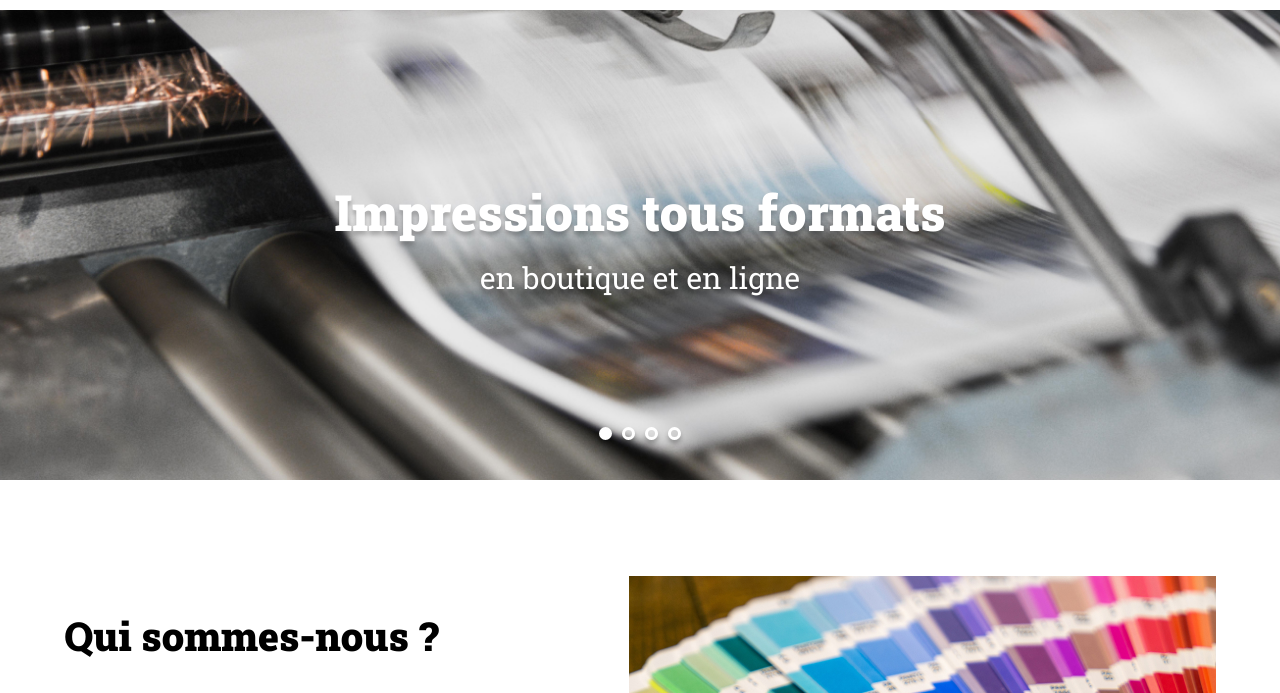
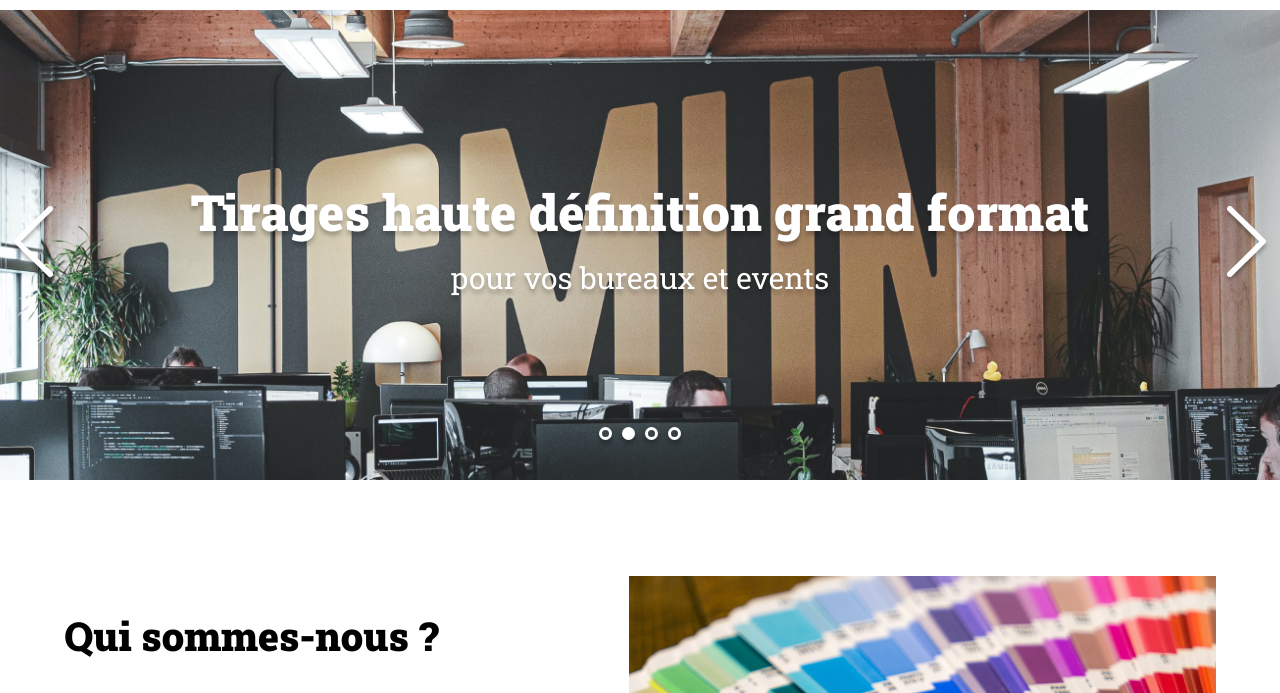
Before and after one commit to Moulay-E/project5, a plain HTML site: page index.html in a window 1280 px wide. Shown: the part 91-784 px from the top of the page. Drawn offline with Linux system fonts and the light colour scheme.

Commit message:
add btn previous and next in js, clean code too

```diff
--- a/assets/script.js
+++ b/assets/script.js
@@ -17,7 +17,72 @@ const slides = [
 	}
 ]
 
-function slideActive(){
-	let currentSlide = 0;
-  let intervalId;
+const bannerImg = document.querySelector('.banner-img');
+const bannerTagline = document.querySelector('#banner p');
+const dots = document.querySelectorAll('.dot');
+const arrow_rigth = document.querySelector('.arrow_right');
+const arrow_left = document.querySelector('.arrow_left');
+
+let currentSlide = 0;
+let intervalId;
+
+function showSlide(slideIndex) {
+  bannerImg.src = "./assets/images/slideshow/" + slides[slideIndex].image;
+  bannerTagline.innerHTML = slides[slideIndex].tagLine;
+  bannerImg.classList.add('active');
+  bannerTagline.classList.add('active');
+  dots[currentSlide].classList.remove('dot_selected');
+  dots[slideIndex].classList.add('dot_selected');
+  currentSlide = slideIndex;
 }
+
+function nextSlide() {
+  let nextSlideIndex = currentSlide + 1;
+  if (nextSlideIndex >= slides.length) {
+	nextSlideIndex = 0;
+  }
+  console.log("Right" + nextSlideIndex)
+  showSlide(nextSlideIndex);
+}
+
+function previousSlide(){
+	let previousSlideIndex = currentSlide -1;
+	if(previousSlideIndex < 0 ){
+		previousSlideIndex = slides.length -1;
+	}
+	console.log("Left" + previousSlideIndex)
+	showSlide(previousSlideIndex);
+  }
+
+function startCarousel() {
+  intervalId = setInterval(nextSlide, 5000);
+}
+
+function stopCarousel() {
+  clearInterval(intervalId);
+}
+
+// add event click at dot, clear intervall and start a new one
+dots.forEach((dot, index) => {
+  dot.addEventListener('click', () => {
+	showSlide(index);
+	stopCarousel();
+	startCarousel();
+  });
+});
+
+arrow_rigth.addEventListener('click', () => {
+	nextSlide();
+	console.log("hi R")
+  });
+arrow_left.addEventListener('click', () => {
+	previousSlide();
+	console.log("hi L")
+});
+
+showSlide(currentSlide);
+startCarousel();
+
+
+
+//code test
--- a/assets/style.css
+++ b/assets/style.css
@@ -126,6 +126,10 @@ header {
 #banner .arrow {
 	position: absolute;
 }
+#banner .arrow_right, .arrow_left {
+	cursor: pointer;
+	position: absolute;
+}
 #banner .arrow_left {
 	left: 10px;
 }
@@ -145,7 +149,9 @@ header {
 	background-color: #ffffff00;
 	border: 3px solid #fff;
 	border-radius: 100%;
-	box-shadow: 0 4px 4px rgba(0, 0, 0, 0.25);;
+	box-shadow: 0 4px 4px rgba(0, 0, 0, 0.25);
+	cursor: pointer;
+
 }
 .dot_selected {
 	background-color: #fff;
--- a/index.html
+++ b/index.html
@@ -20,14 +20,8 @@
 	<div id="banner">
 		<img class="banner-img" src="./assets/images/slideshow/slide1.jpg" alt="Banner Print-it">
 		<p>Impressions tous formats <span>en boutique et en ligne</span></p>
-		<div class="arrow">
-			<div class="arrow_left">
-
-			</div>
-			<div class="arrow_rigth">
-
-			</div>
-		</div>
+		<img class="arrow_left" src="./assets/images/arrow_left.png">
+		<img class="arrow_right" src="./assets/images/arrow_right.png">
 		<div class="dots">
 			<div class="dot dot_selected"></div>
 			<div class="dot"></div>
```
